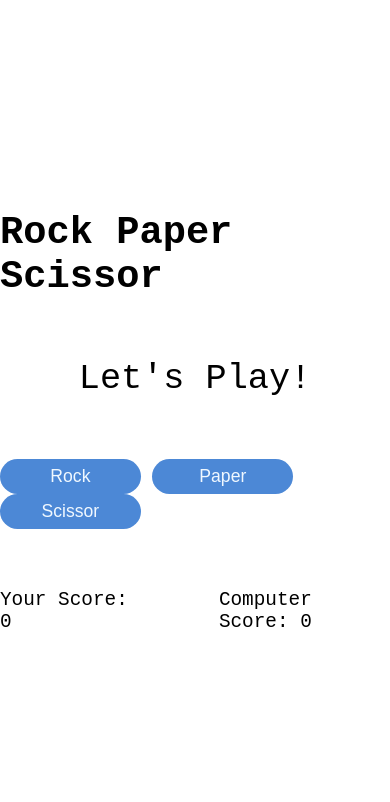
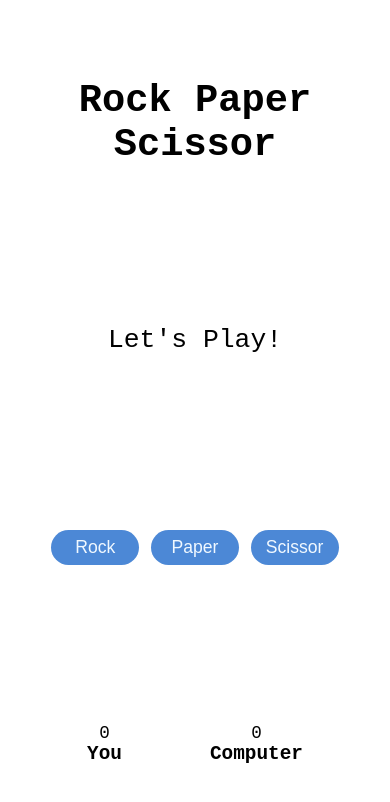
Before and after one commit to NitanJana/game-rock-paper-scissor, a plain HTML site: page index.html in a window 390 px wide. Drawn offline with Linux system fonts and the light colour scheme.

Commit message:
feat: add mobile-ui

```diff
--- a/index.html
+++ b/index.html
@@ -23,8 +23,8 @@
       </div>
 
       <div class="score">
-        <p>Your Score: <span id="playerScore">0</span></p>
-        <p>Computer Score: <span id="computerScore">0</span></p>
+        <p><span id="playerScore">0</span> You</p>
+        <p><span id="computerScore">0</span> Computer</p>
       </div>
     </div>
   </body>
--- a/style.css
+++ b/style.css
@@ -4,19 +4,23 @@
   box-sizing: border-box;
 }
 
-html,body {
-  font-family: 'Courier New', Courier, monospace;
+html,
+body {
+  font-family: "Courier New", Courier, monospace;
   display: flex;
   justify-content: center;
   align-items: center;
   height: 100vh;
+  width: 100vw;
   font-size: 1.1rem;
 }
 
 div.main {
+  text-align: center;
   display: flex;
   flex-direction: column;
   height: 50vh;
+  width: 100vw;
   justify-content: space-between;
   align-items: center;
 }
@@ -39,13 +43,45 @@ div#outputText {
 
 div#outputText p#result {
   font-size: 2rem;
+  margin-bottom: 1rem;
 }
 div#outputText p#reason {
   font-size: 1.2rem;
 }
 
-
 div.score {
   display: flex;
   gap: 5rem;
 }
+
+div.score p {
+  display: flex;
+  flex-direction: column;
+  font-weight: 700;
+  font-size: 1.1rem;
+}
+
+div.score p span {
+  font-weight: 500;
+  font-size: 1rem;
+}
+
+@media screen and (max-width: 480px) {
+  html,
+  body {
+    align-items: flex-start;
+  }
+  div.main {
+    justify-content: space-around;
+    height: 100vh;
+  }
+  .button {
+    width: 5rem;
+  }
+  div#outputText p#result {
+    font-size: 1.5rem;
+  }
+  div#outputText p#reason {
+    font-size: 1rem;
+  }
+}
```
